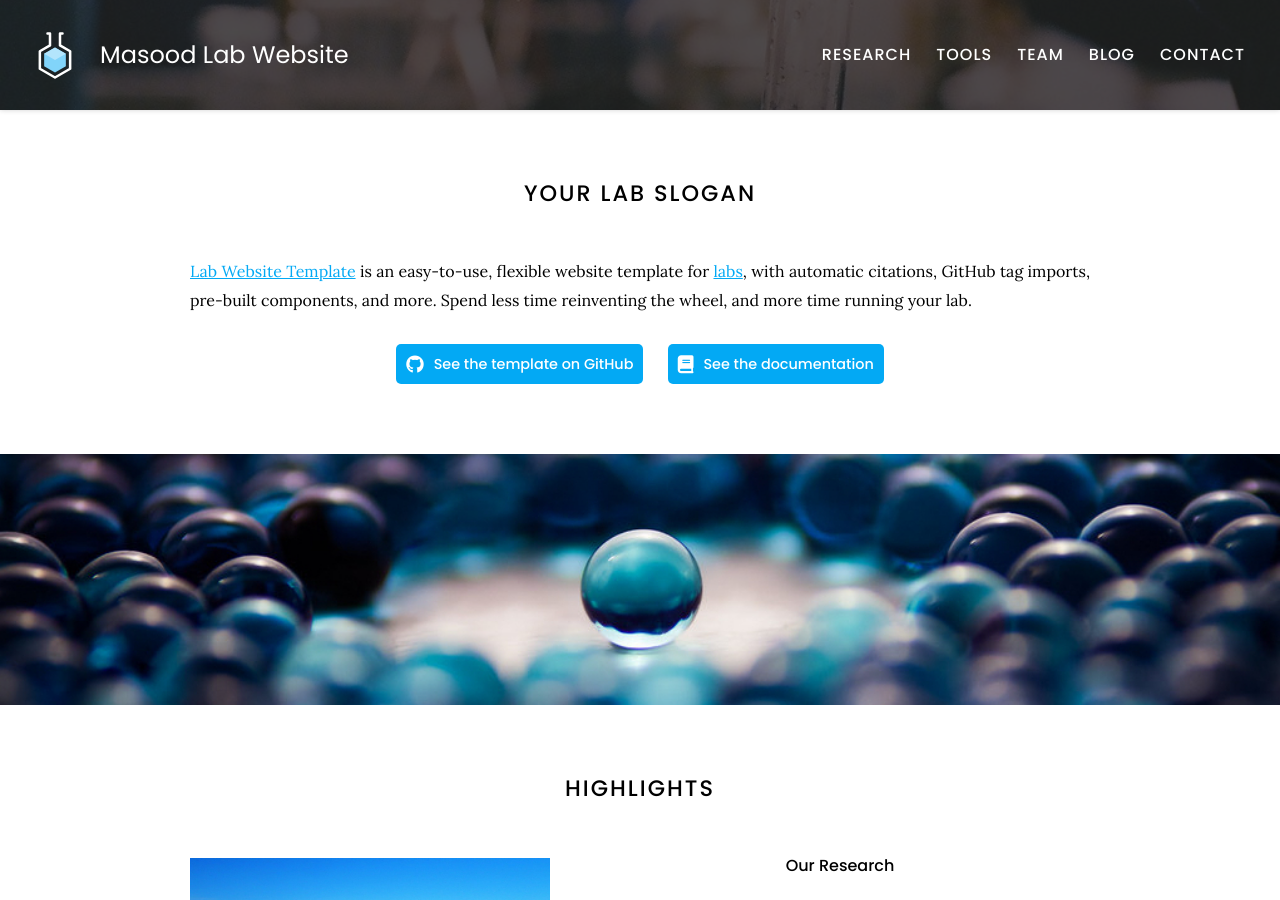
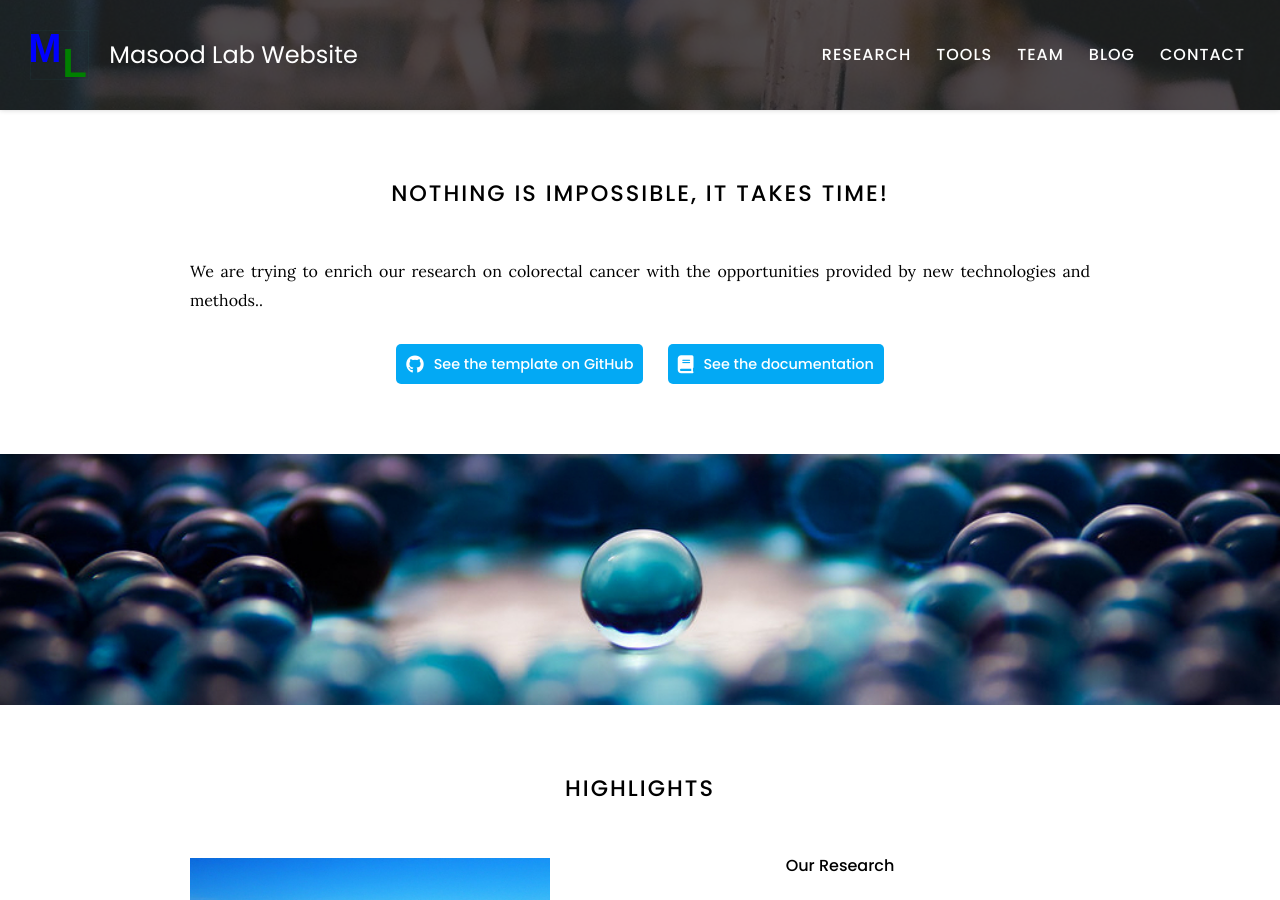
Before and after one commit to masoodlab/masoodlab.github.io, a Jekyll site: the page built from index.md, in a window 1280 px wide and 900 px high. Built offline with Jekyll 4.4.1, drawn with Linux system fonts in a browser that asks for light colours.

Commit message:
logo updated

```diff
--- a/index.md
+++ b/index.md
@@ -2,10 +2,9 @@
 title: Home
 ---
 
-# Your Lab Slogan
+# Nothing is impossible, it takes time!
 
-[Lab Website Template](https://github.com/greenelab/lab-website-template) is an easy-to-use, flexible website template for [labs](https://www.greenelab.com/), with automatic citations, GitHub tag imports, pre-built components, and more.
-Spend less time reinventing the wheel, and more time running your lab.
+We are trying to enrich our research on colorectal cancer with the opportunities provided by new technologies and methods..
 
 {%
   include link.html
```
Also changed, not shown: Gemfile.lock, images/logo.svg, images/logo_.svg (added).
